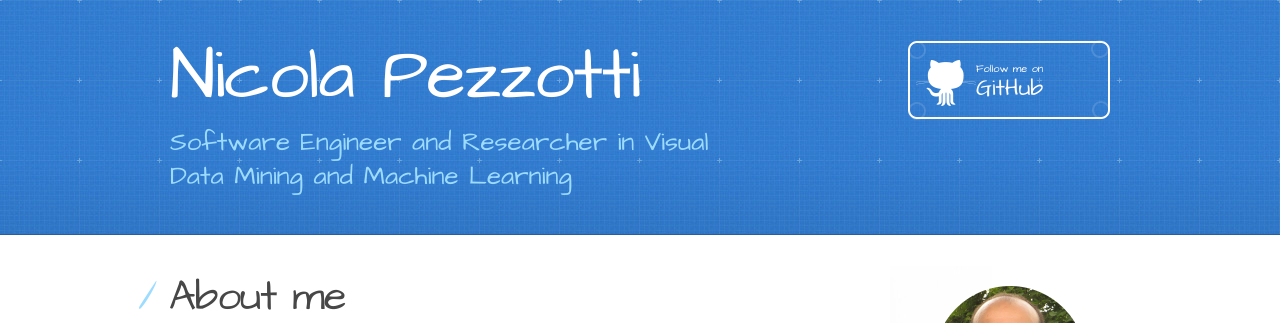
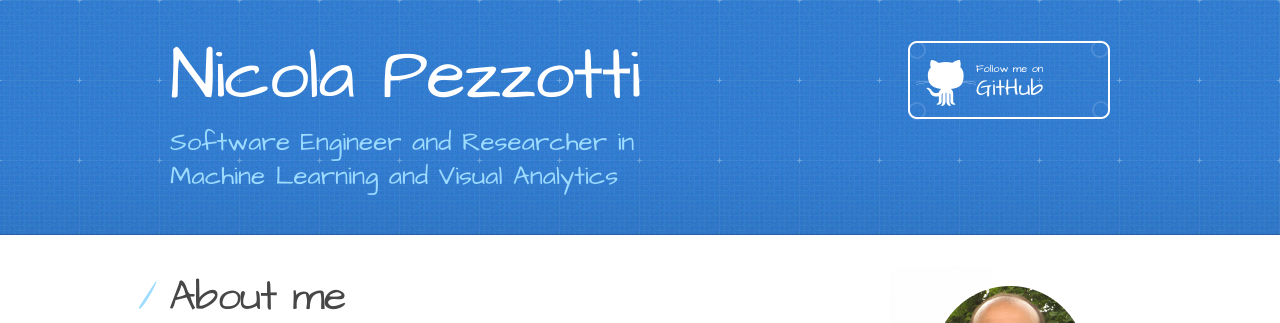
Before and after one commit to Nicola17/Nicola17.github.io, a Jekyll site: the page built from index.md, in a window 1280 px wide. Shown: the top 323 px of the page. Built offline with Jekyll 4.4.1, drawn with Linux system fonts in a browser that asks for light colours.

Commit message:
Update default.html

```diff
--- a/_layouts/default.html
+++ b/_layouts/default.html
@@ -31,7 +31,7 @@
     <header>
       <div class="inner">
         <h1>{{ site.name }} </h1>
-        <h2>Software Engineer and Researcher in Visual Data Mining and Machine Learning</h2>
+        <h2>Software Engineer and Researcher in Machine Learning and Visual Analytics</h2>
         <a href="https://github.com/Nicola17" class="button"><small>Follow me on</small> GitHub</a>
       </div>
     </header>
```
